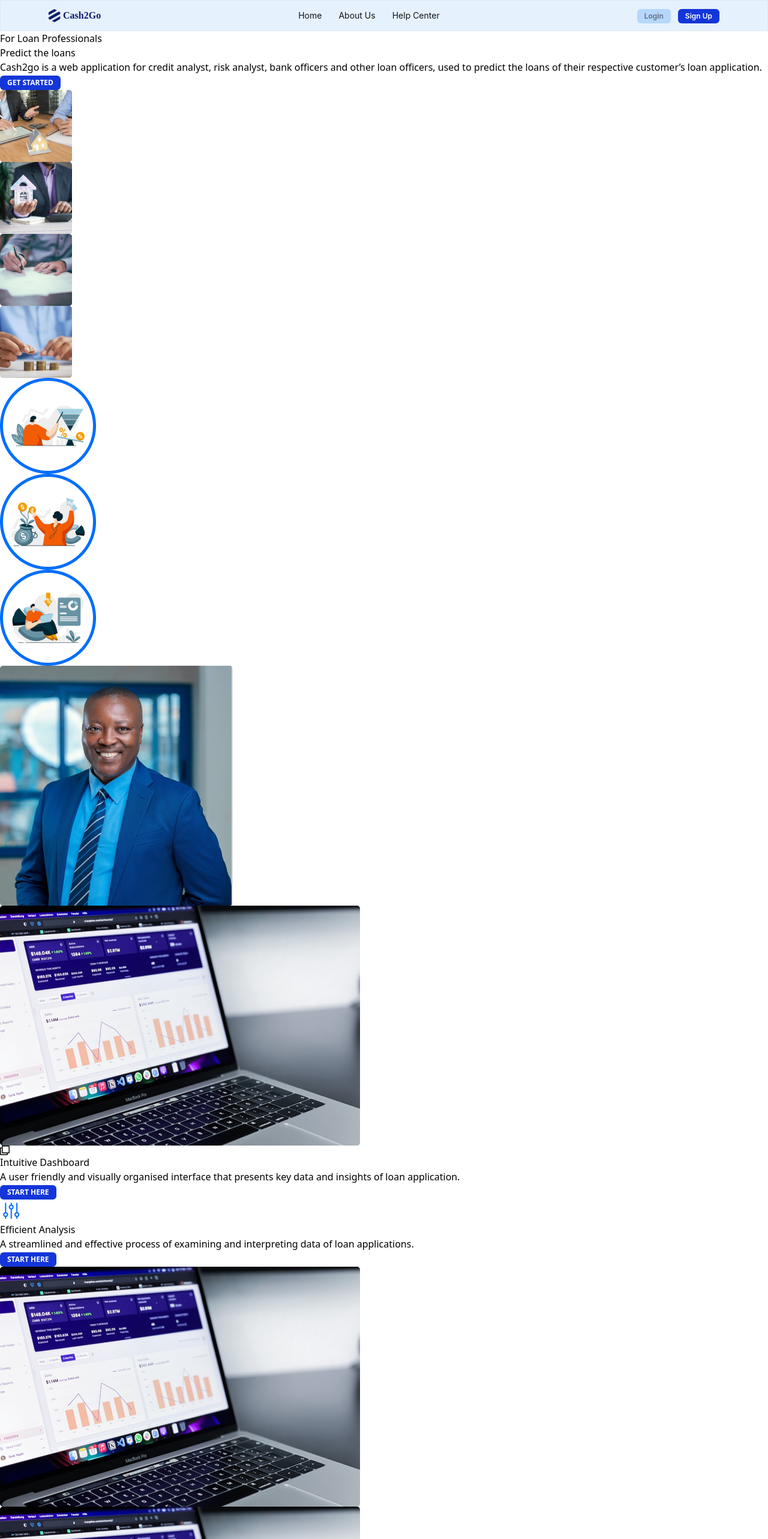
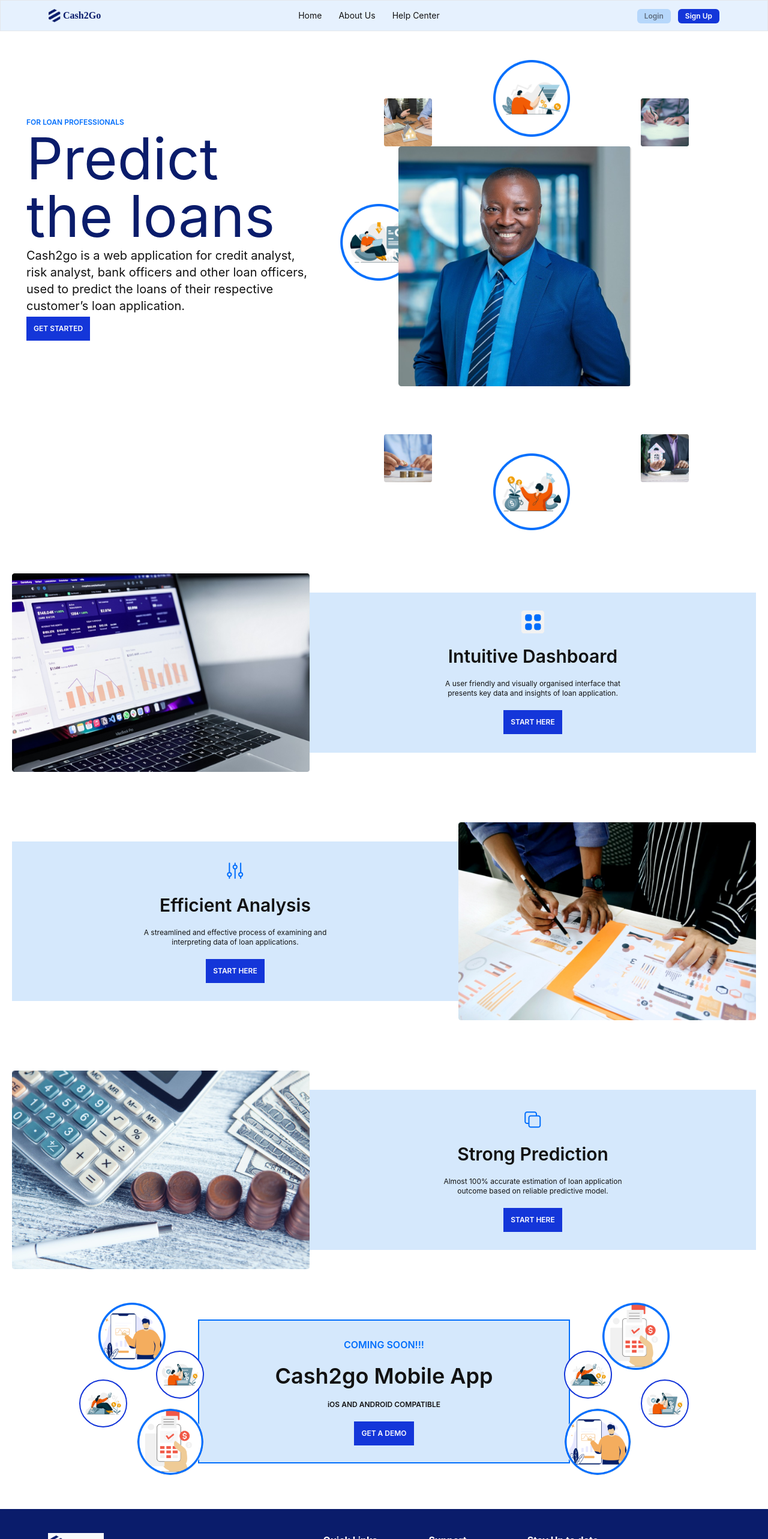
Before and after one commit to VictorOmotor/MERN-Loan-Prediction-App, a React (Vite) app in the folder frontend/: page / in a window 1280 px wide. Shown: the top 2566 px of the page at 60% size. Built offline with nearby package versions, Linux system fonts and the light colour scheme.

Commit message:
Complete Landing page UI

```diff
--- a/frontend/src/components/HeroSection.jsx
+++ b/frontend/src/components/HeroSection.jsx
@@ -6,6 +6,8 @@ import Rectangle86 from '../assets/images/Rectangle 86.png';
 import Rectangle87 from '../assets/images/Rectangle 87.png';
 import Rectangle88 from '../assets/images/Rectangle 88.png';
 import Rectangle90 from '../assets/images/Rectangle 90.png';
+import Rectangle91 from '../assets/images/Rectangle 90 (2).png';
+import Rectangle92 from '../assets/images/Rectangle 90 (1).png';
 import Ellipse7 from '../assets/images/Ellipse 7.png';
 import Ellipse8 from '../assets/images/Ellipse 8.png';
 import Ellipse9 from '../assets/images/Ellipse 9.png';
@@ -14,95 +16,171 @@ import Ellipse19 from '../assets/images/Ellipse 19.png';
 import Ellipse21 from '../assets/images/Ellipse 21.png';
 import AdjustmentsOutline from '../assets/images/AdjustmentsOutline.svg';
 import DuplicateOutline from '../assets/images/DuplicateOutline.svg';
+import ViewGrid from '../assets/images/ViewGrid.svg';
 import InterestCalculator from '../assets/images/interest rate calculator.png';
 import InterestResume from '../assets/images/interest on resume.png';
 import { FaRegClone } from 'react-icons/fa';
 const HeroSection = () => {
   return (
-    <>
-      <section>
-        <div className="">
-          <h2 className="">For Loan Professionals</h2>
-          <h1 className="">Predict the loans</h1>
-          <p className="">
+    <div className=" container font-[Inter] p-5 flex flex-col gap-7">
+      <section className="flex h-screen relative">
+        <div className=" flex flex-col items-start gap-1 pt-24 pl-6 w-2/5">
+          <h2 className="text-[#006EFC] font-semibold uppercase text-xs">
+            For Loan Professionals
+          </h2>
+          <h1 className="text-[#0A1C6B] text-8xl">Predict the loans</h1>
+          <p className="text-[#121212] text-xl">
             Cash2go is a web application for credit analyst, risk analyst, bank
             officers and other loan officers, used to predict the loans of their
             respective customer’s loan application.
           </p>
           <HomeButton text="Get Started" />
         </div>
-        <div className="">
-          <img src={Rectangle85} alt="" className="" />
-          <img src={Rectangle86} alt="" className="" />
-          <img src={Rectangle87} alt="" className="" />
-          <img src={Rectangle88} alt="" className="" />
-          <img src={Ellipse7} alt="" className="" />
-          <img src={Ellipse8} alt="" className="" />
-          <img src={Ellipse9} alt="" className="" />
-          <img src={Rectangle84} alt="" className="" />
+
+        {/* <div className="flex justify-between"> */}
+        <img
+          src={Rectangle85}
+          alt="image"
+          className="h-20 absolute left-1/2 top-16"
+        />
+        <img
+          src={Rectangle87}
+          alt="hero image"
+          className="h-20 absolute right-28 top-16"
+        />
+
+        <img
+          src={Rectangle88}
+          alt=""
+          className="h-20 absolute left-1/2 bottom-24"
+        />
+        <img
+          src={Rectangle86}
+          alt=""
+          className="h-20 absolute right-28 bottom-24"
+        />
+        {/* </div> */}
+
+        <div>
+          <img src={Ellipse7} alt="" className="absolute w-32 right-1/4" />
+          <img
+            src={Ellipse8}
+            alt=""
+            className="absolute w-32 right-1/4 bottom-4"
+          />
+          <img
+            src={Ellipse9}
+            alt=""
+            className="absolute w-32 top-60 transform translate-x-[40%]"
+          />
         </div>
+        <img
+          src={Rectangle84}
+          alt=""
+          className="absolute top-36 right-52 h-1/2"
+        />
       </section>
-      <section>
-        <div className="">
+      <section className="flex py-7">
+        <div className=" w-2/5">
           <img src={Rectangle90} alt="" className="" />
         </div>
-        <div className="">
-          <FaRegClone />
-          <h1 className="">Intuitive Dashboard</h1>
-          <p className="">
-            A user friendly and visually organised interface that presents key
-            data and insights of loan application.
+        <div className="flex flex-col gap-5 justify-center items-center bg-homeCardBackground my-8 w-3/5">
+          <img src={ViewGrid} alt="" className="" />
+          <h1 className=" text-fontBlue text-3xl font-semibold">
+            Intuitive Dashboard
+          </h1>
+          <p className="text-fontBlue text-xs text-center">
+            A user friendly and visually organised interface that <br />{' '}
+            presents key data and insights of loan application.
           </p>
           <HomeButton text="Start here" />
         </div>
       </section>
-      <section>
-        <div className="">
+      <section className="flex py-7">
+        <div className="flex flex-col gap-5 justify-center items-center bg-homeCardBackground my-8 w-3/5">
           <img src={AdjustmentsOutline} alt="" className="" />
-          <h1 className="">Efficient Analysis</h1>
-          <p className="">
-            A streamlined and effective process of examining and interpreting
-            data of loan applications.
+          <h1 className="text-fontBlue text-3xl font-semibold">
+            Efficient Analysis
+          </h1>
+          <p className="text-fontBlue text-xs text-center">
+            A streamlined and effective process of examining and <br />{' '}
+            interpreting data of loan applications.
           </p>
           <HomeButton text="Start here" />
         </div>
-        <div className="">
-          <img src={Rectangle90} alt="" className="" />
+        <div className="w-2/5">
+          <img src={Rectangle92} alt="" className="" />
         </div>
       </section>
-      <section>
-        <div className="">
-          <img src={Rectangle90} alt="" className="" />
+      <section className="flex py-7">
+        <div className=" w-2/5">
+          <img src={Rectangle91} alt="" className="" />
         </div>
-        <div className="">
+        <div className="flex flex-col gap-5 justify-center items-center bg-homeCardBackground my-8 w-3/5">
           <img src={DuplicateOutline} alt="" className="" />
-          <h1 className="">Strong Prediction</h1>
-          <p className="">
-            Almost 100% accurate estimation of loan application outcome based on
-            reliable predictive model.
+          <h1 className="text-fontBlue text-3xl font-semibold">
+            Strong Prediction
+          </h1>
+          <p className="text-fontBlue text-xs text-center">
+            Almost 100% accurate estimation of loan application <br /> outcome
+            based on reliable predictive model.
           </p>
           <HomeButton text="Start here" />
         </div>
-        <section>
-          <div className="">
-            <img src={Ellipse18} alt="" className="" />
-          </div>
-          <div className="">
-            <h2 className=" uppercase">coming soon!!!</h2>
-            <h1 className=" uppercase">Cash2go Mobile App</h1>
-            <h2 className=" uppercase">iOS AND ANDROID COMPATIBLE</h2>
-            <HomeButton text="Get a demo" />
-          </div>
-          <div className="">
-            <img src={Ellipse21} alt="" className="" />
-          </div>
-          <img src={Ellipse18} alt="" className="" />
-          <img src={Ellipse19} alt="" className="" />
-          <img src={InterestCalculator} alt="" className="" />
-          <img src={InterestResume} alt="" className="" />
-        </section>
       </section>
-    </>
+      <section className="flex flex-col relative justify-center items-center py-7">
+        <div className="flex flex-col gap-5 justify-center items-center bg-homeCardBackground py-7 w-1/2 border-2 border-[#006EFC]">
+          <h2 className="text-[#006EFC] font-semibold uppercase">
+            coming soon!!!
+          </h2>
+          <h1 className="text-fontBlue text-4xl font-semibold">
+            Cash2go Mobile App
+          </h1>
+          <h2 className="text-fontBlue text-xs font-semibold">
+            iOS AND ANDROID COMPATIBLE
+          </h2>
+          <HomeButton text="Get a demo" />
+        </div>
+
+        <img src={Ellipse21} alt="" className="absolute top-0 right-36 h-28" />
+
+        <img
+          src={Ellipse18}
+          alt="home-image"
+          className="absolute top-0 left-36 h-28"
+        />
+        <img
+          src={Ellipse19}
+          alt=""
+          className="absolute left-52 h-28 top-44 bg-white border rounded-full"
+        />
+        <img
+          src={Ellipse18}
+          alt=""
+          className="absolute right-52 h-28 top-44 bg-white border rounded-full"
+        />
+        <img
+          src={InterestCalculator}
+          alt=""
+          className="absolute right-60 top-20 h-20 border-2 border-[#1436D9] rounded-full bg-white"
+        />
+        <img
+          src={InterestCalculator}
+          alt=""
+          className="absolute left-28 top-32 h-20 border-2 border-[#1436D9] rounded-full"
+        />
+        <img
+          src={InterestResume}
+          alt=""
+          className="absolute left-60 top-20 h-20 border-2 border-[#1436D9] rounded-full bg-white"
+        />
+        <img
+          src={InterestResume}
+          alt=""
+          className="absolute right-28 top-32 h-20 border-2 border-[#1436D9] rounded-full"
+        />
+      </section>
+    </div>
   );
 };
 
--- a/frontend/src/pages/Landing/Landing.jsx
+++ b/frontend/src/pages/Landing/Landing.jsx
@@ -5,7 +5,7 @@ import HeroSection from '../../components/HeroSection';
 
 const Landing = () => {
   return (
-    <div>
+    <div className="flex flex-col gap-7">
       <LandingHeader />
       <HeroSection />
       <LandingFooter />
--- a/frontend/src/utils/Buttons.jsx
+++ b/frontend/src/utils/Buttons.jsx
@@ -95,7 +95,7 @@ export const HomeSignUp = () => {
 };
 export const HomeButton = ({ text }) => {
   return (
-    <button className="bg-[#1436D9] px-3 font-semibold text-[#FFF] py-1 text-xs uppercase rounded-md">
+    <button className="bg-[#1436D9] font-semibold text-[#FFF] p-3 text-xs uppercase">
       {text}
     </button>
   );
--- a/frontend/tailwind.config.js
+++ b/frontend/tailwind.config.js
@@ -17,6 +17,7 @@ export default {
         fontBlue: '#121212',
         headerBackground: 'rgba(171, 209, 250, 0.30)',
         loginButtonBackground: 'rgba(171, 209, 250, 0.80)',
+        homeCardBackground: 'rgba(171, 209, 250, 0.50)',
         homeSignUp: '#1436D9',
         footerText: '#F5F7FA',
       },
```
